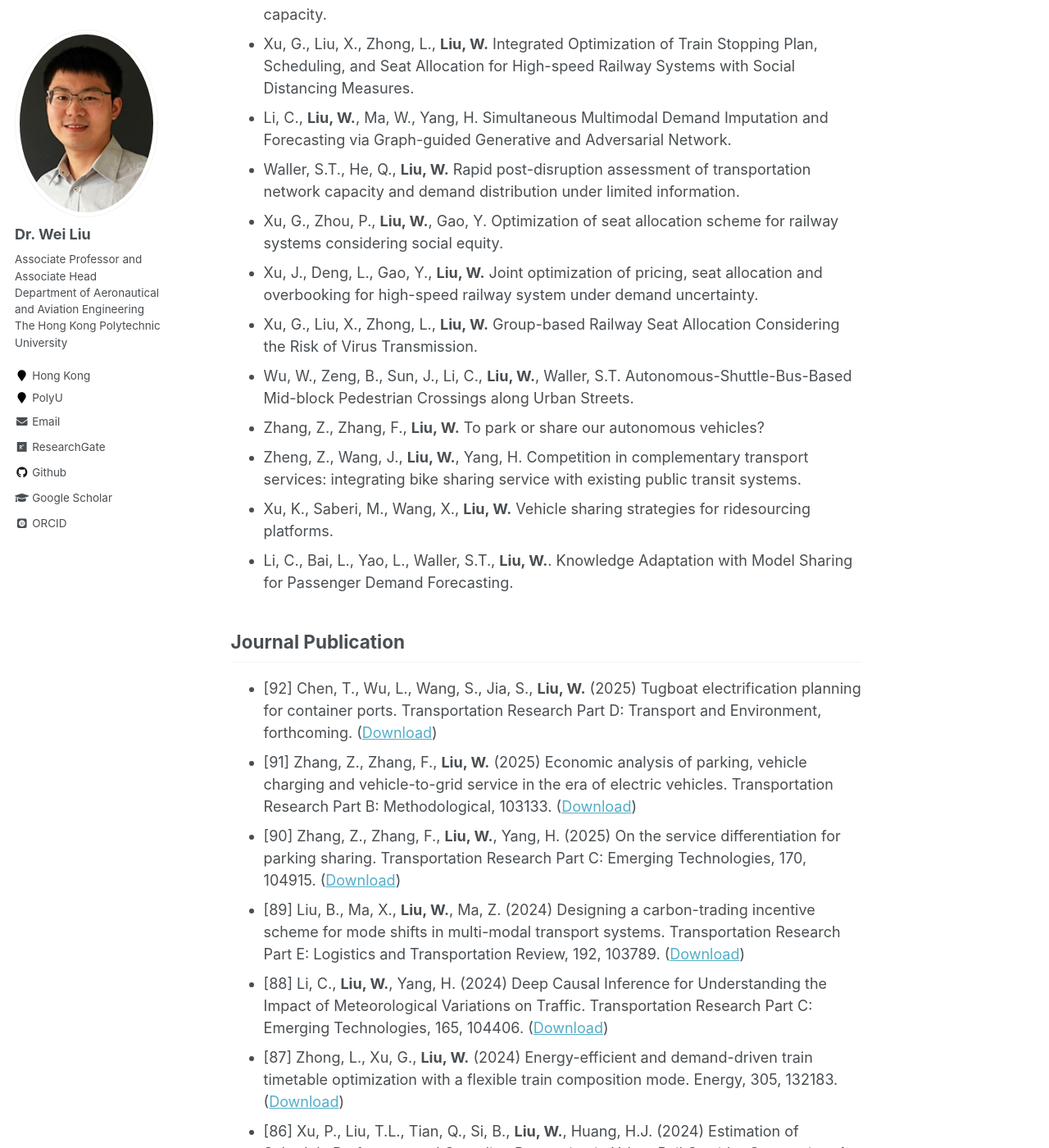
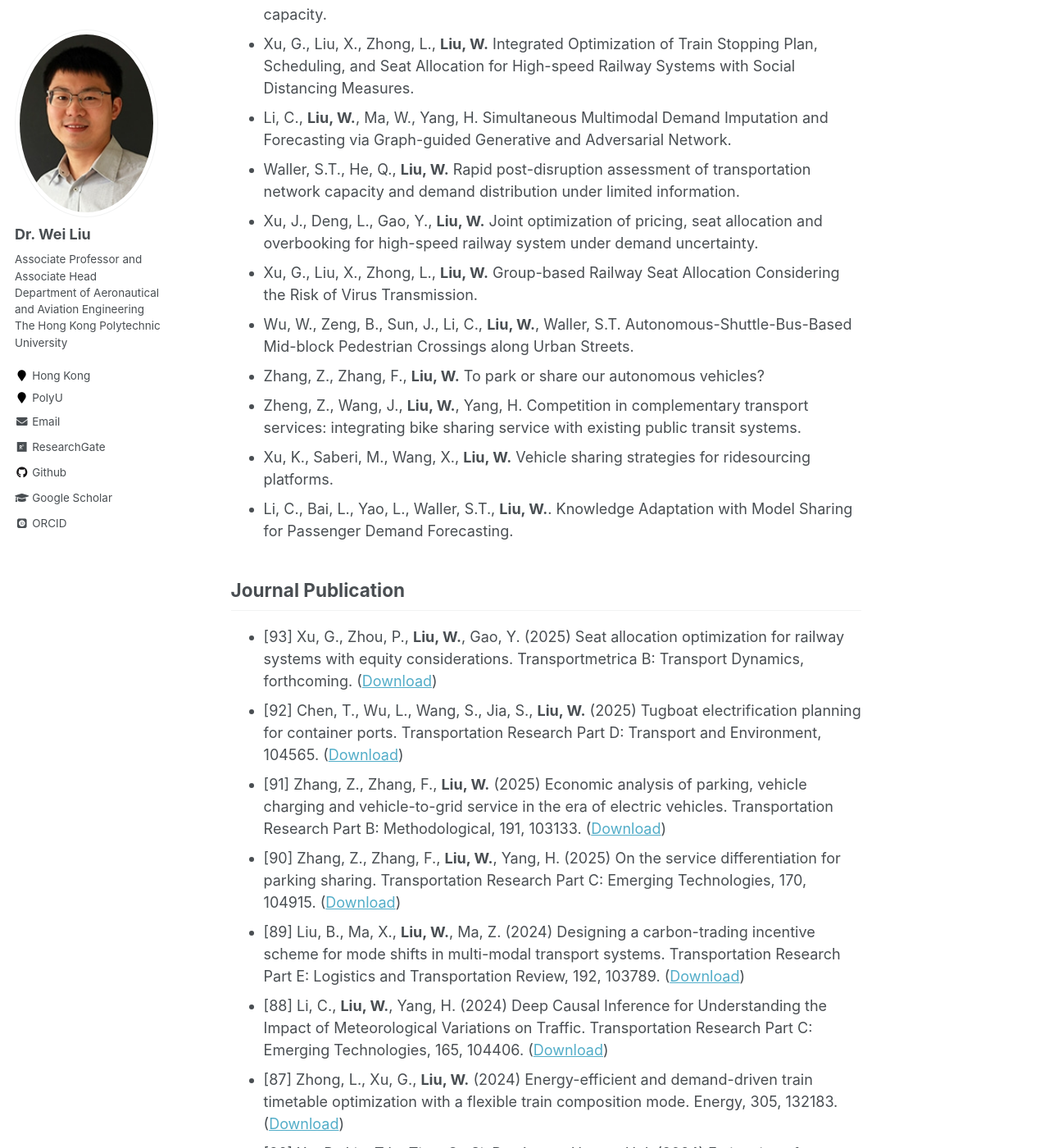
Before and after one commit to weiliu2016/weiliu2016.github.io, a Jekyll site: the page built from _pages/publications.md, in a window 1280 px wide and 1400 px high, scrolled down 1773 px. Shown: the whole window at 82% size. Built offline with Jekyll 4.4.1, drawn with Linux system fonts in a browser that asks for light colours; some web fonts are replaced; formulas are drawn with MathJax 3.

Commit message:
Update publications.md

```diff
--- a/_pages/publications.md
+++ b/_pages/publications.md
@@ -45,7 +45,6 @@ Selected Working Papers
 - Xu, G., Liu, X., Zhong, L., **Liu, W.** Integrated Optimization of Train Stopping Plan, Scheduling, and Seat Allocation for High-speed Railway Systems with Social Distancing Measures.
 - Li, C., **Liu, W.**, Ma, W., Yang, H. Simultaneous Multimodal Demand Imputation and Forecasting via Graph-guided Generative and Adversarial Network.
 - Waller, S.T., He, Q., **Liu, W.** Rapid post-disruption assessment of transportation network capacity and demand distribution under limited information.
-- Xu, G., Zhou, P., **Liu, W.**, Gao, Y. Optimization of seat allocation scheme for railway systems considering social equity.
 - Xu, J., Deng, L., Gao, Y., **Liu, W.** Joint optimization of pricing, seat allocation and overbooking for high-speed railway system under demand uncertainty.
 - Xu, G., Liu, X., Zhong, L., **Liu, W.** Group-based Railway Seat Allocation Considering the Risk of Virus Transmission.
 - Wu, W., Zeng, B., Sun, J., Li, C., **Liu, W.**, Waller, S.T. Autonomous-Shuttle-Bus-Based Mid-block Pedestrian Crossings along Urban Streets.
@@ -56,8 +55,9 @@ Selected Working Papers
 
 Journal Publication
 ----------
-* [92] Chen, T., Wu, L., Wang, S., Jia, S., **Liu, W.** (2025) Tugboat electrification planning for container ports. Transportation Research Part D: Transport and Environment, forthcoming. ([Download](https://doi.org/10.1016/j.trd.2024.xxxxxx))
-* [91] Zhang, Z., Zhang, F., **Liu, W.** (2025) Economic analysis of parking, vehicle charging and vehicle-to-grid service in the era of electric vehicles. Transportation Research Part B: Methodological, 103133. ([Download](https://doi.org/10.1016/j.trb.2024.103133))
+* [93] Xu, G., Zhou, P., **Liu, W.**, Gao, Y. (2025) Seat allocation optimization for railway systems with equity considerations. Transportmetrica B: Transport Dynamics, forthcoming. ([Download](https://doi.org/10.1080/21680566.2024.xxxxxx))
+* [92] Chen, T., Wu, L., Wang, S., Jia, S., **Liu, W.** (2025) Tugboat electrification planning for container ports. Transportation Research Part D: Transport and Environment, 104565. ([Download](https://doi.org/10.1016/j.trd.2024.xxxxxx))
+* [91] Zhang, Z., Zhang, F., **Liu, W.** (2025) Economic analysis of parking, vehicle charging and vehicle-to-grid service in the era of electric vehicles. Transportation Research Part B: Methodological, 191, 103133. ([Download](https://doi.org/10.1016/j.trb.2024.103133))
 * [90] Zhang, Z., Zhang, F., **Liu, W.**, Yang, H. (2025) On the service differentiation for parking sharing. Transportation Research Part C: Emerging Technologies, 170, 104915. ([Download](https://doi.org/10.1016/j.trc.2024.104915))
 * [89] Liu, B., Ma, X., **Liu, W.**, Ma, Z. (2024) Designing a carbon-trading incentive scheme for mode shifts in multi-modal transport systems. Transportation Research Part E: Logistics and Transportation Review, 192, 103789. ([Download](https://doi.org/10.1016/j.tre.2024.103789))
 * [88] Li, C., **Liu, W.**, Yang, H. (2024) Deep Causal Inference for Understanding the Impact of Meteorological Variations on Traffic. Transportation Research Part C: Emerging Technologies, 165, 104406. ([Download](https://doi.org/10.1016/j.trc.2024.104744))
```
